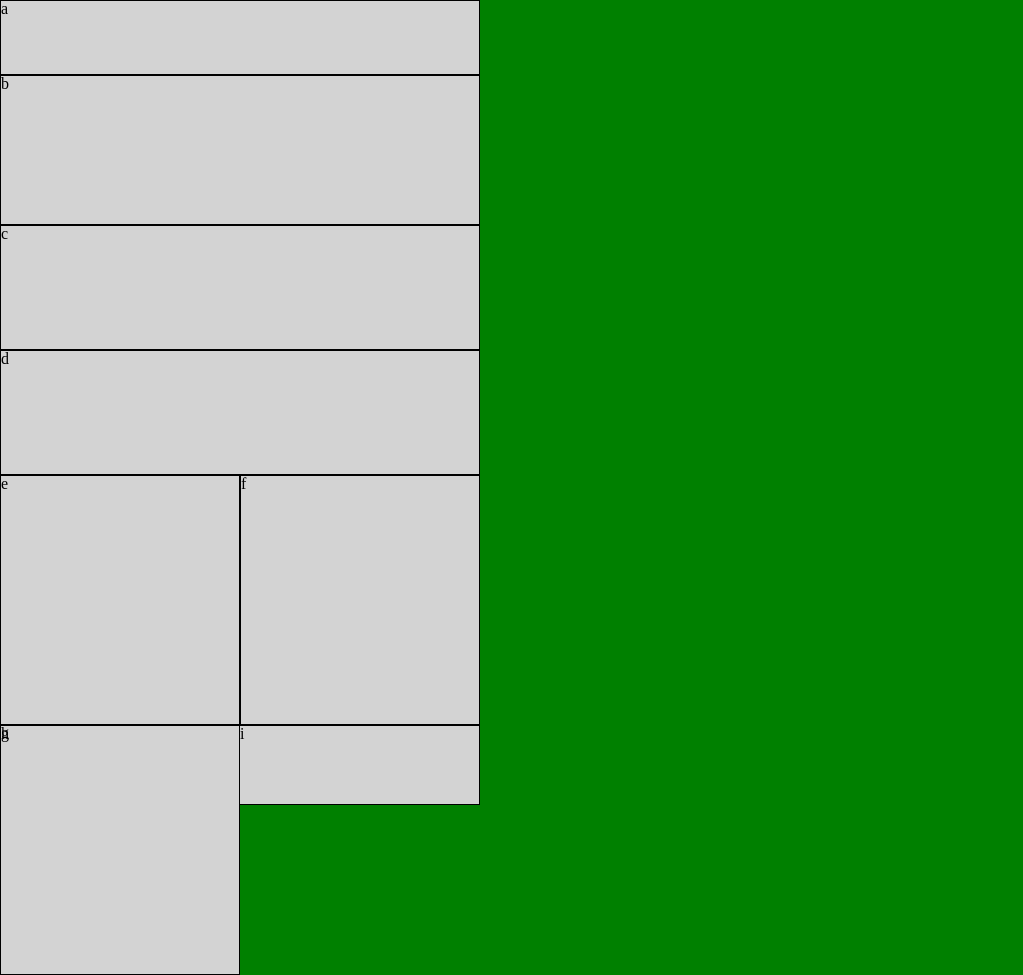
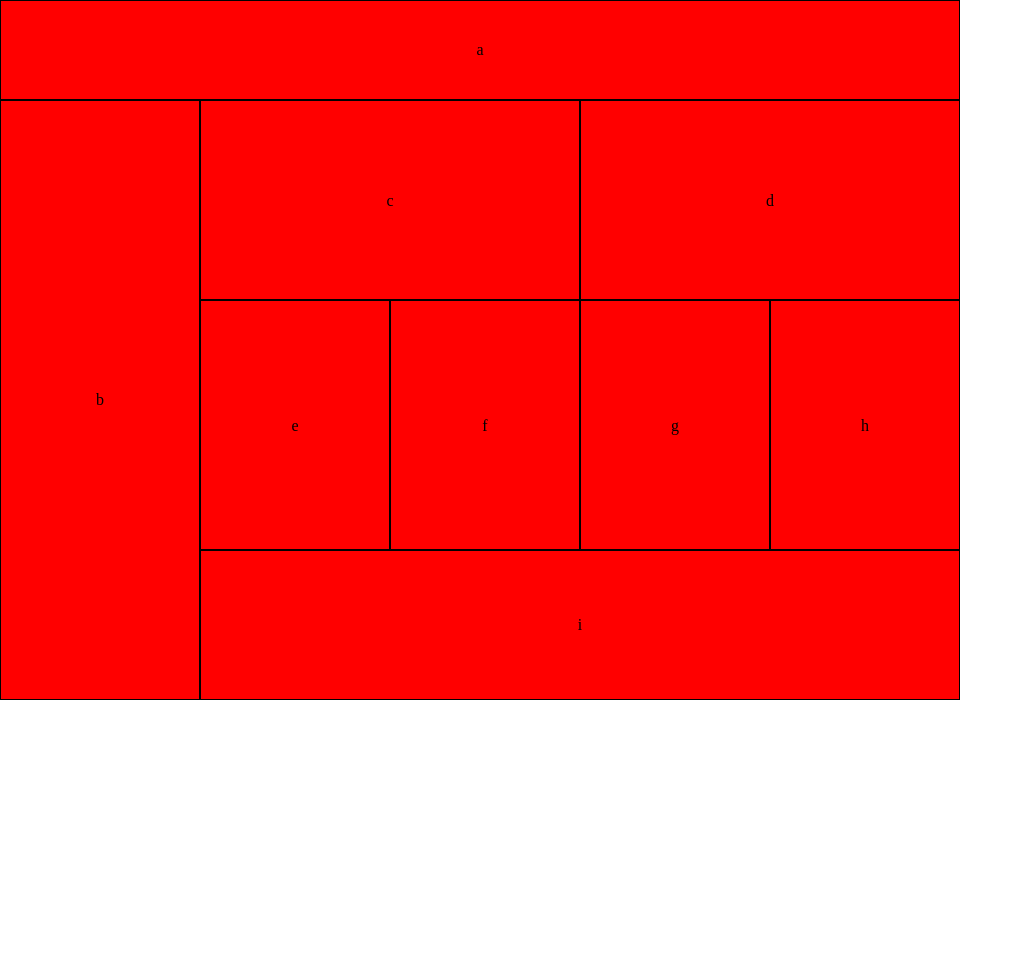
Before and after one commit to ochoaap/lab-01, a plain HTML site: page index.html in a window 1280 px wide. Shown: the whole page, without its empty margins (0-1023 px from the left). After the commit the page ends 800 px from the top, so only its background shows below. Drawn offline with Linux system fonts and the light colour scheme.

Commit message:
finishing lab

```diff
--- a/css/base.css
+++ b/css/base.css
@@ -6,13 +6,6 @@ div {
   border: 1px black solid;
 }
 
-body {
+div {
   background: blue;
 }
-
-
-@media (min-width: 768px) {
-  body {
-    background: green;
-  }
-}
--- a/css/layout.css
+++ b/css/layout.css
@@ -1,57 +1,179 @@
+body {
+  width: 480px;
+}
+
 #a {
-  width: 480px;
+  width: 100%;
   height: 75px;
-  background: lightgray;
+  display: flex;
+  align-items: center;
+  justify-content: center;
 }
 
 #b {
-    width: 480px;
+    width: 100%;
   height: 150px;
-  background: lightgrey;
+  display: flex;
+  align-items: center;
+  justify-content: center;
 }
 
 #c {
-  width: 480px;
+  width: 100%;
   height: 125px;
-  background: lightgrey;
+
+  display: flex;
+  align-items: center;
+  justify-content: center;
 }
 
 #d {
-  width: 480px;
+  width: 100%;
   height: 125px;
-  background: lightgrey;
+  display: flex;
+  align-items: center;
+  justify-content: center;
+
 }
 
 #e {
-  width: 240px;
+  width: 50%;
   height: 250px;
-  background: lightgrey;
   float: left;
+  display: flex;
+  align-items: center;
+  justify-content: center;
 }
 
 #f {
-  width: 240px;
+  width: 50%;
   height: 250px;
-  background: lightgrey;
   float: left;
-
+  display: flex;
+  align-items: center;
+  justify-content: center;
 }
 
 #g {
-  width: 240px;
+  width: 50%;
   height: 250px;
-  background: lightgrey;
+  float: left;
+  display: flex;
+  align-items: center;
+  justify-content: center;
 }
 
 #h {
-  width: 240px;
+  width: 50%;
   height: 250px;
-  background: lightgrey;
-  float: left;
+  float: right;
+  display: flex;
+  align-items: center;
+  justify-content: center;
 }
 
 #i {
-  width: 480px;
+  width: 100%;
   height: 80px;
-  background: lightgrey;
-};
+  float: left;
+  display: flex;
+  align-items: center;
+  justify-content: center;
+}
+
+
+@media screen and (min-width: 768px) {
+  div {
+    background: red;
+    float: left;
+    display: block;
+  }
+    body {
+      width: 960px;
+   }
+
+
+    #a {
+      width: 960px;
+      height: 100px;
+      align-items: center;
+
+    }
+
+    #b {
+      width: 200px;
+      height: 600px;
+      align-content: center;
+      line-height: 600px;
+      /*
+    float: left;
+    display: block; */
+    }
+
+    #c {
+      width: 380px;
+      height: 200px;
+      text-align: center;
+      line-height: 200px;
+    float: left;
+    display: block;
+    }
+
+    #d {
+      width: 380px;
+      height: 200px;
+      text-align: center;
+      line-height: 200px;
+    float: left;
+    display: block;
+    }
+
+    #e {
+      width: 190px;
+      height: 250px;
+      text-align: center;
+      line-height: 250px;
+
+    float: left;
+    display: block;
+    }
+
+    #f {
+      width: 190px;
+      height: 250px;
+      text-align: center;
+      line-height: 250px;
+
+    float: left;
+    display: block;
+    }
+
+    #g {
+      width: 190px;
+      height: 250px;
+      text-align: center;
+      line-height: 250px;
+
+    float: left;
+    display: block;
+
+    }
+
+    #h {
+      width: 190px;
+      height: 250px;
+      text-align: center;
+      line-height: 250px;
+      float: left;
+      display: block;
+    }
+
+    #i {
+      width: 760px;
+      height: 150px;
+      text-align: center;
+      line-height: 150px;
+
+    }
+
+  }
--- a/index.html
+++ b/index.html
@@ -2,8 +2,8 @@
 <html lang="en">
 
 <head>
+  <meta name="viewport" content="width=device-width, initial-scale=1.0">
   <link rel="stylesheet" href="css/styles.css">
-
   <title>Lab-01</title>
 </head>
 
```
